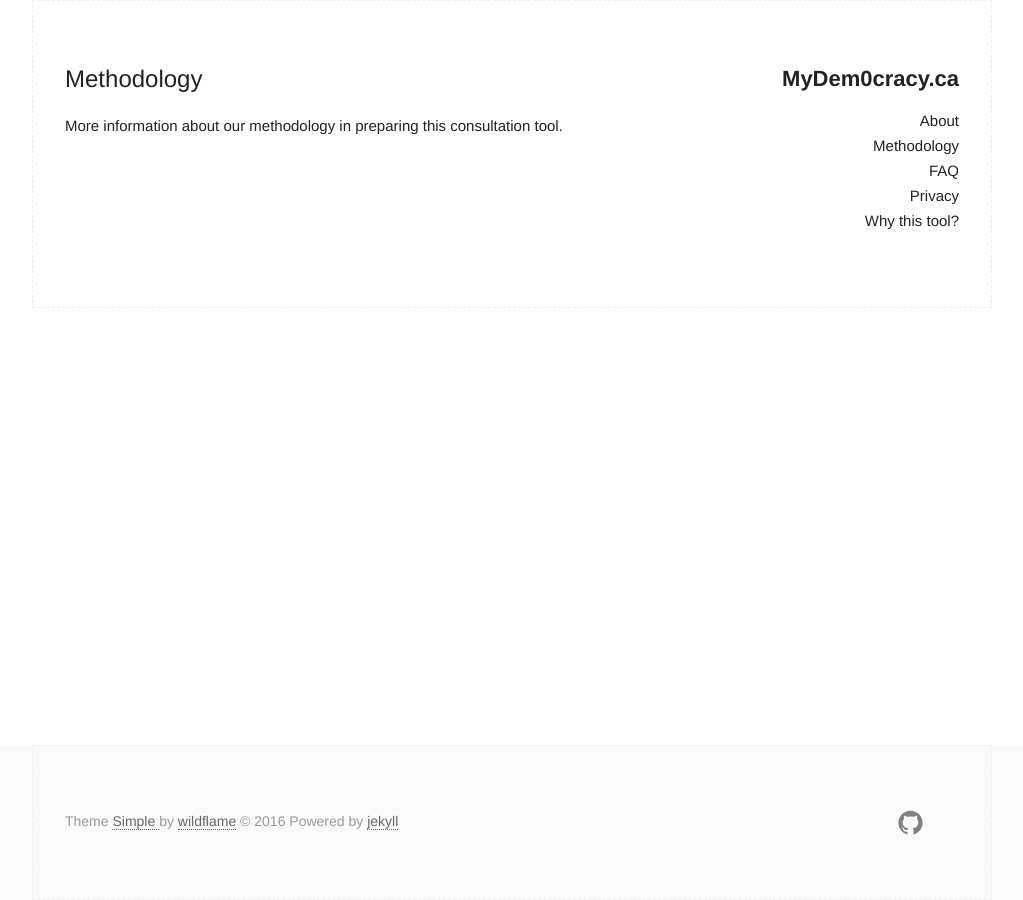
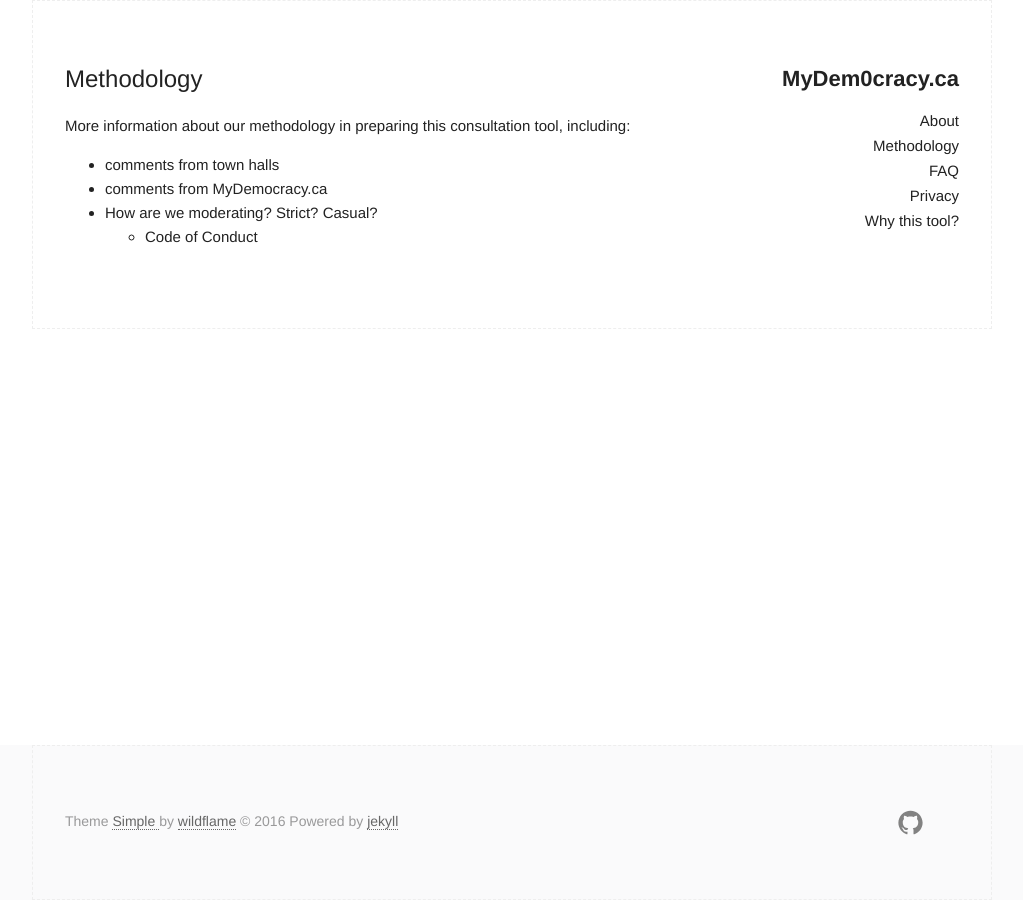
Before and after one commit to linamnt/MyDem0cracy.ca-site, a Jekyll site: the page built from methodology.md, in a window 1280 px wide. Shown: the whole page, without its empty margins (128-1151 px from the left). Built offline with Jekyll 4.4.1, drawn with Linux system fonts in a browser that asks for light colours.

Commit message:
Added notes for methodology.

```diff
--- a/methodology.md
+++ b/methodology.md
@@ -4,4 +4,9 @@
 permalink: /methodology/
 ---
 
-More information about our methodology in preparing this consultation tool.
+More information about our methodology in preparing this consultation tool, including:
+
+* comments from town halls
+* comments from MyDemocracy.ca
+* How are we moderating? Strict? Casual?
+  * Code of Conduct
```
